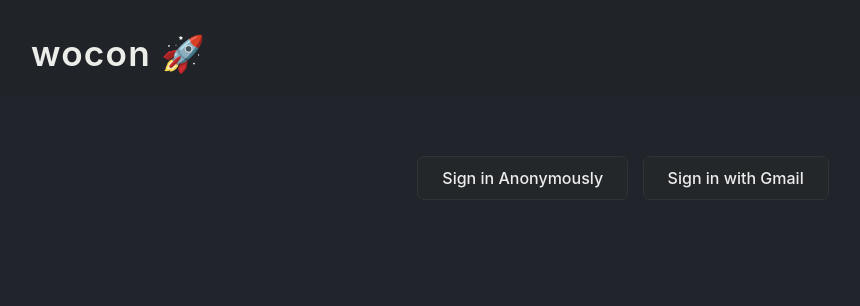
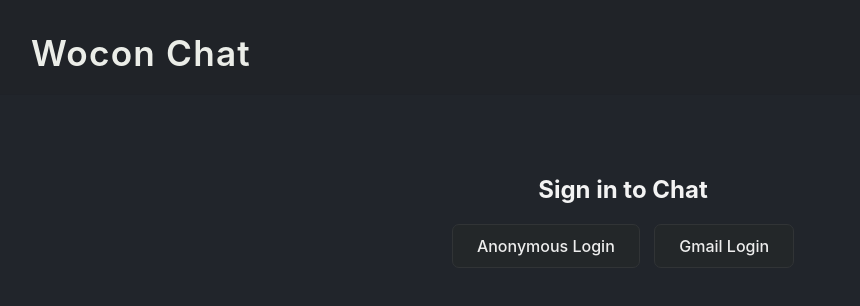
Before and after one commit to ayvazyangevorg/wocon, a plain HTML site: page index.html in a window 1280 px wide. Shown: the whole page, without its empty margins (17-877 px from the left). Drawn offline with Linux system fonts and the light colour scheme; no server answers.

Commit message:
Update index.html

```diff
--- a/index.html
+++ b/index.html
@@ -1,32 +1,36 @@
 <!DOCTYPE html>
 <html lang="en">
 <head>
-  <meta charset="UTF-8">
-  <meta name="viewport" content="width=device-width,initial-scale=1.0">
+  <meta charset="UTF-8" />
+  <meta name="viewport" content="width=device-width,initial-scale=1.0" />
   <title>Wocon - Grok Themed Chat</title>
-  <link rel="stylesheet" href="style.css"/>
+  <link rel="stylesheet" href="style.css" />
   <!-- Firebase SDKs -->
   <script src="https://www.gstatic.com/firebasejs/8.10.1/firebase-app.js"></script>
   <script src="https://www.gstatic.com/firebasejs/8.10.1/firebase-auth.js"></script>
   <script src="https://www.gstatic.com/firebasejs/8.10.1/firebase-database.js"></script>
 </head>
 <body>
-  <div class="space-bg"></div>
-  <div id="app" class="chat-card">
-    <h1 class="grok-title">wocon 🚀</h1>
-    <div id="auth">
-      <button id="anLogin" class="grok-btn">Sign in Anonymously</button>
-      <button id="gmailLogin" class="grok-btn">Sign in with Gmail</button>
-    </div>
-    <div id="chat" style="display:none;">
-      <div id="user" class="grok-label"></div>
-      <div id="messages"></div>
-      <form id="msgform">
-        <input type="text" id="msgInput" placeholder="Type a message..." required autocomplete="off"/>
-        <button class="grok-btn">Send</button>
-      </form>
-      <button id="logout" class="grok-btn">Logout</button>
-    </div>
+  <div id="app">
+    <header class="grok-title">
+      Wocon Chat
+    </header>
+    <main class="main-section">
+      <section id="auth" class="auth-panel">
+        <h2>Sign in to Chat</h2>
+        <button id="anLogin" class="grok-btn">Anonymous Login</button>
+        <button id="gmailLogin" class="grok-btn">Gmail Login</button>
+      </section>
+      <section id="chat" style="display:none;" class="chat-panel">
+        <div id="user"></div>
+        <div id="messages"></div>
+        <form id="msgform" autocomplete="off">
+          <input type="text" id="msgInput" placeholder="Type a message..." required autocomplete="off" />
+          <button type="submit" class="grok-btn">Send</button>
+          <button id="logout" type="button" class="grok-btn">Logout</button>
+        </form>
+      </section>
+    </main>
   </div>
   <script src="main.js"></script>
 </body>
```
